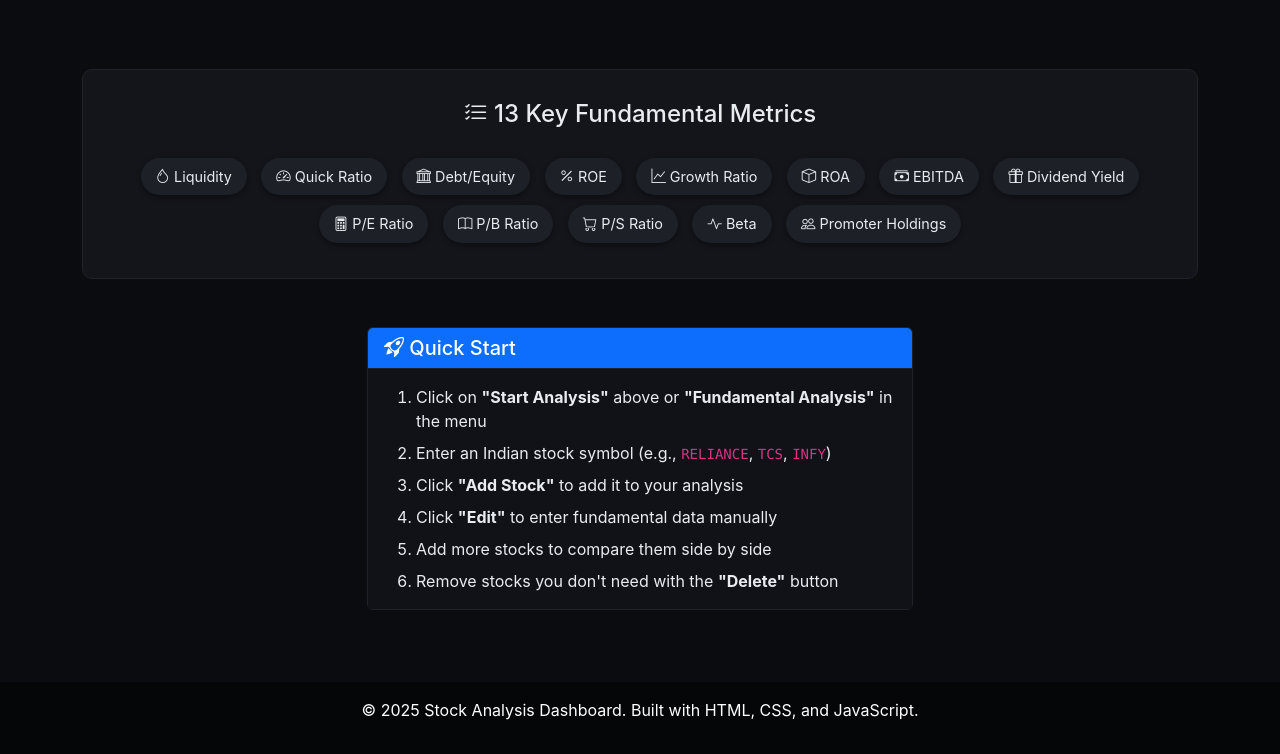
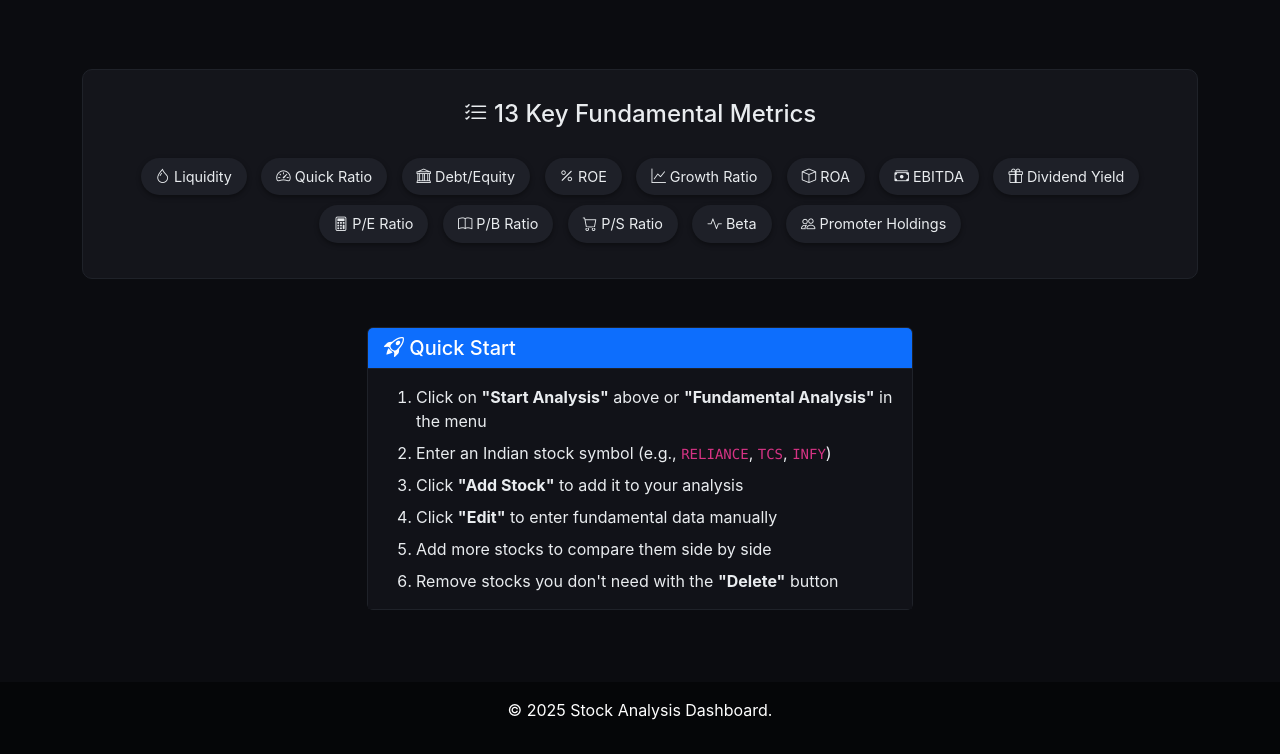
Before and after one commit to Nandheswara/stock-analysis, a plain HTML site: page index.html in a window 1280 px wide. Shown: the part 815-1569 px from the top of the page. Drawn offline with nearby package versions, Linux system fonts and the light colour scheme.

Commit message:
footer data fix

```diff
--- a/index.html
+++ b/index.html
@@ -130,7 +130,7 @@
 
     <!-- Footer -->
     <footer class="bg-dark text-white text-center py-3 mt-5">
-        <p>&copy; 2025 Stock Analysis Dashboard. Built with HTML, CSS, and JavaScript.</p>
+        <p>&copy; 2025 Stock Analysis Dashboard.</p>
     </footer>
 
     <script src="https://code.jquery.com/jquery-3.6.0.min.js"></script>
```
Also changed, not shown: analysis.html (+1 -1 lines).
